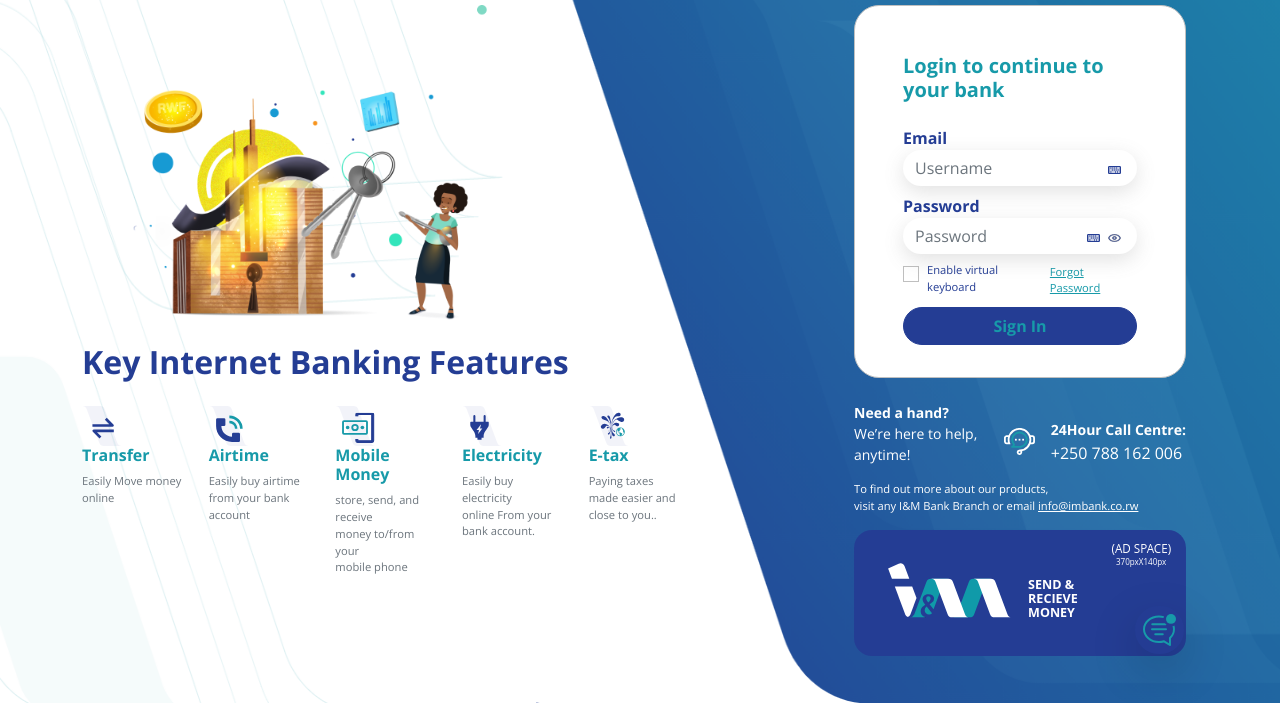
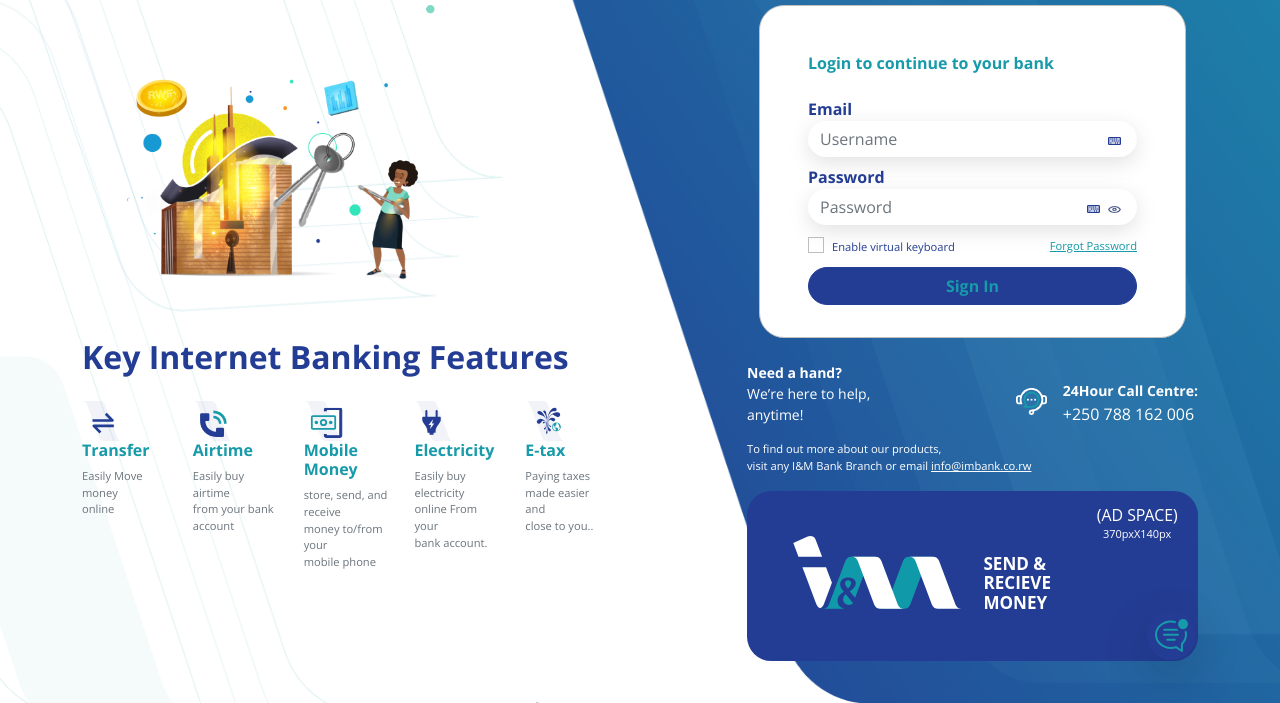
Before and after one commit to CaMiMtoto/im, a website: page src/index.html in a window 1280 px wide. Shown: the part 97-800 px from the top of the page. Drawn offline with nearby package versions, Linux system fonts and the light colour scheme.

Commit message:
new changes

```diff
--- a/src/index.html
+++ b/src/index.html
@@ -66,10 +66,61 @@
     </nav>
     <div class="container">
         <div class="row ">
-            <div class="col-xl-8 col-md-6 order-1 order-md-0">
+            <div class="col-xl-7 col-xxl-8 col-md-6 order-1 order-md-0">
                 <img src="images/login/cartoon@2x.png" alt="Cartoon" class="img-fluid w-60 d-none d-md-block"/>
+
+            </div>
+            <div class="col-xl-5  col-xxl-4 col-md-6 order-0 order-md-1">
+                <div class="container-fluid">
+                    <img src="images/login/cartoon@2x.png" alt="Cartoon" class="img-fluid w-100 d-md-none"/>
+                    <div class="card card-body rounded-lg  px-md-5 py-4 login-card">
+                        <h6 class="text-info fw-bold my-4">Login to continue to your bank</h6>
+                        <form action="">
+                            <div class="mb-2 position-relative">
+                                <label for="email" class="text-primary fw-bold">Email</label>
+                                <input type="email" placeholder="Username"
+                                       class="login-form-control form-control shadow border-0  pe-4"
+                                       id="email">
+                                <img src="images/login/keyboard.svg" alt="Keyboard" class="position-absolute "
+                                     style="right: 1rem;top: 2.5rem"/>
+                            </div>
+                            <div class="mb-2 position-relative">
+                                <label for="password" class="text-primary fw-bold">Password</label>
+                                <input type="password" placeholder="Password"
+                                       class="login-form-control form-control shadow border-0  pe-5"
+                                       id="password">
+                                <div style="right: 1rem;top: 2.5rem"
+                                     class="position-absolute d-flex align-items-center justify-content-center">
+                                    <img src="images/login/keyboard.svg" class="me-2" alt="Keyboard"/>
+                                    <img src="images/login/eye.svg" alt="Eye"/>
+                                </div>
+                            </div>
+                            <div class="mb-2 d-flex justify-content-between align-items-center">
+                                <div class="form-check">
+                                    <input class="form-check-input rounded-0" type="checkbox" value=""
+                                           id="flexCheckDefault">
+                                    <label class="form-check-label text-primary text-xs" for="flexCheckDefault">
+                                        Enable virtual keyboard
+                                    </label>
+                                </div>
+                                <a href="" class="text-info text-xs">
+                                    Forgot Password
+                                </a>
+                            </div>
+                            <div class="mb-2">
+                                <button class="btn  btn-primary text-info fw-bold w-100 rounded-pill">
+                                    Sign In
+                                </button>
+                            </div>
+                        </form>
+                    </div>
+                </div>
+            </div>
+        </div>
+        <div class="row">
+            <div class="col-xl-7 col-xxl-8 col-md-6">
                 <h2 class="text-primary fw-bold mb-4">Key Internet Banking Features</h2>
-                <div class="row">
+                <div class="row ">
                     <div class="col-6 col-xl-2 col-md-4">
                         <div class="d-flex flex-column justify-content-start align-items-start">
                             <img src="images/login/transfer.svg" alt="Transfer" class="feature-icon"/>
@@ -117,50 +168,9 @@
                     </div>
                 </div>
             </div>
-            <div class="col-xl-4 col-md-6 order-0 order-md-1">
-                <div class="container">
-                    <img src="images/login/cartoon@2x.png" alt="Cartoon" class="img-fluid w-100 d-md-none"/>
-                    <div class="card card-body rounded-lg  px-md-5 py-4 login-card">
-                        <h5 class="text-info fw-bold my-4">Login to continue to your bank</h5>
-                        <form action="">
-                            <div class="mb-2 position-relative">
-                                <label for="email" class="text-primary fw-bold">Email</label>
-                                <input type="email" placeholder="Username"
-                                       class="login-form-control form-control shadow border-0  pe-4"
-                                       id="email">
-                                <img src="images/login/keyboard.svg" alt="Keyboard" class="position-absolute "
-                                     style="right: 1rem;top: 2.5rem"/>
-                            </div>
-                            <div class="mb-2 position-relative">
-                                <label for="password" class="text-primary fw-bold">Password</label>
-                                <input type="password" placeholder="Password"
-                                       class="login-form-control form-control shadow border-0  pe-5"
-                                       id="password">
-                                <div style="right: 1rem;top: 2.5rem"
-                                     class="position-absolute d-flex align-items-center justify-content-center">
-                                    <img src="images/login/keyboard.svg" class="me-2" alt="Keyboard"/>
-                                    <img src="images/login/eye.svg" alt="Eye"/>
-                                </div>
-                            </div>
-                            <div class="mb-2 d-flex justify-content-between align-items-center">
-                                <div class="form-check">
-                                    <input class="form-check-input rounded-0" type="checkbox" value=""
-                                           id="flexCheckDefault">
-                                    <label class="form-check-label text-primary text-xs" for="flexCheckDefault">
-                                        Enable virtual keyboard
-                                    </label>
-                                </div>
-                                <a href="" class="text-info text-xs">
-                                    Forgot Password
-                                </a>
-                            </div>
-                            <div class="mb-2">
-                                <button class="btn  btn-primary text-info fw-bold w-100 rounded-pill">
-                                    Sign In
-                                </button>
-                            </div>
-                        </form>
-                    </div>
+            <div class="col-xl-5 col-xxl-4  col-md-6">
+                <div class="row">
+                    <div class="col-12 order-1 order-md-0">
                         <div class=" text-md-white">
                             <div class="d-flex justify-content-between align-items-center mt-4">
                                 <p class="small">
@@ -178,9 +188,12 @@
                             </div>
                             <p class="text-xs text-md-white text-dark">
                                 To find out more about our products, <br> visit any I&M Bank Branch or email <a
-                                href="mailto:info@imbank.co.rw" class="text-md-white text-dark">info@imbank.co.rw</a>
+                                    href="mailto:info@imbank.co.rw"
+                                    class="text-md-white text-dark">info@imbank.co.rw</a>
                             </p>
                         </div>
+                    </div>
+                    <div class="col-12 order-0 order-md-1">
                         <div class="w-100 position-relative">
                             <img src="images/login/ads_space.svg" class="img-fluid w-100" alt="Ads Space"/>
                             <div class="position-absolute rounded-circle p-2 bg-primary shadow-lg bg-opacity-50"
@@ -189,6 +202,9 @@
                             </div>
                         </div>
                     </div>
+                </div>
+
+
             </div>
         </div>
 
```
Lines whose indentation alone changed are shown as unchanged.
